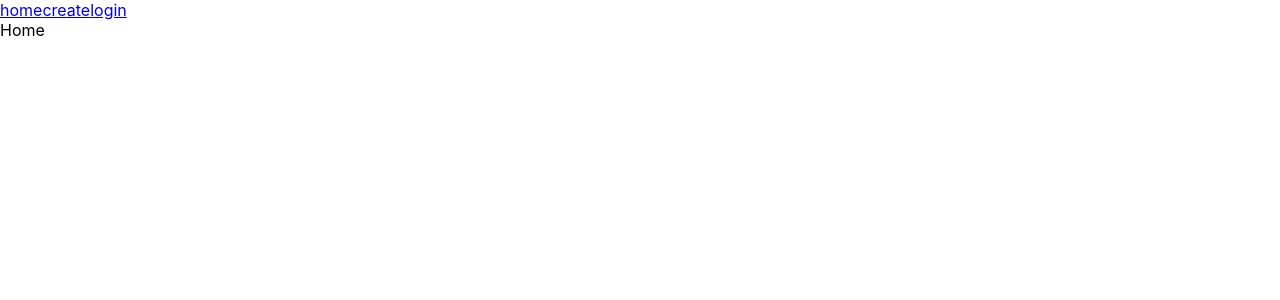
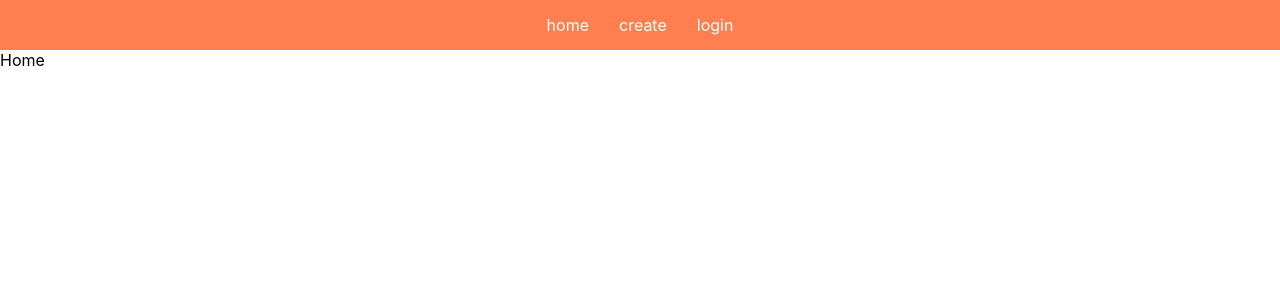
Before and after one commit to ae12321/___react_samples, a React (Create React App) app: page / in a window 1280 px wide. Shown: the top 300 px of the page. Built offline with nearby package versions, Linux system fonts and the light colour scheme; the HTML template or start-up script is replaced by a standard one.

Commit message:
add css to navbar

```diff
--- /dev/null
+++ b/src/components/Navbar.css
@@ -0,0 +1,18 @@
+nav {
+  display: flex;
+  /* shortcut jcc */
+  justify-content: center;
+  height: 50px;
+  align-items: center;
+  background-color: coral;
+  gap: 30px;
+}
+
+nav a {
+  color: white;
+  text-decoration: none;
+}
+
+nav a:hover {
+  color: blue;
+}
--- a/src/components/Navbar.jsx
+++ b/src/components/Navbar.jsx
@@ -1,5 +1,6 @@
 import React from 'react';
 import { Link } from 'react-router-dom';
+import './Navbar.css';
 
 const Navbar = () => {
   return (
```
